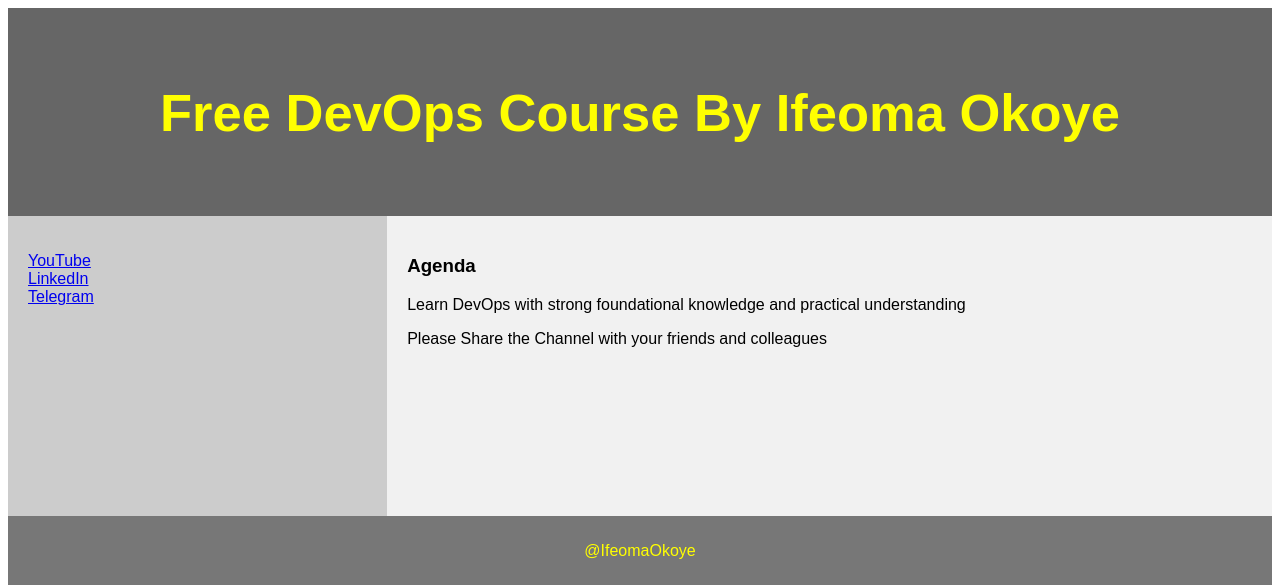
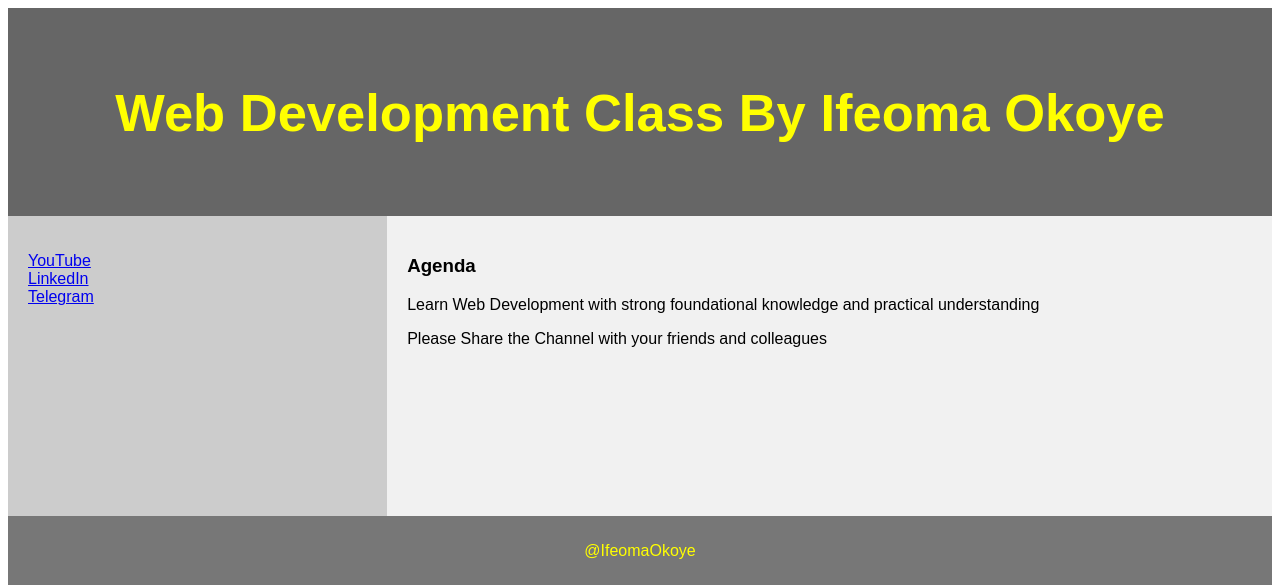
Before and after one commit to Ifeomacloud/docker_repo, a Django app: page /demo/ in a window 1280 px wide. Shown: the top 585 px of the page. Run offline with Django 4.2, Linux system fonts and the light colour scheme.

Commit message:
Update demo_site.html

```diff
--- a/examples/python-web-app/devops/demo/templates/demo_site.html
+++ b/examples/python-web-app/devops/demo/templates/demo_site.html
@@ -73,7 +73,7 @@ footer {
 
 
 <header>
-  <h2>Free DevOps Course By Ifeoma Okoye</h2>
+  <h2>Web Development Class By Ifeoma Okoye</h2>
 </header>
 
 <section>
@@ -87,7 +87,7 @@ footer {
 
   <article>
     <h1>Agenda</h1>
-    <p>Learn DevOps with strong foundational knowledge and practical understanding</p>
+    <p>Learn Web Development with strong foundational knowledge and practical understanding</p>
     <p>Please Share the Channel with your friends and colleagues</p>
   </article>
 </section>
```
